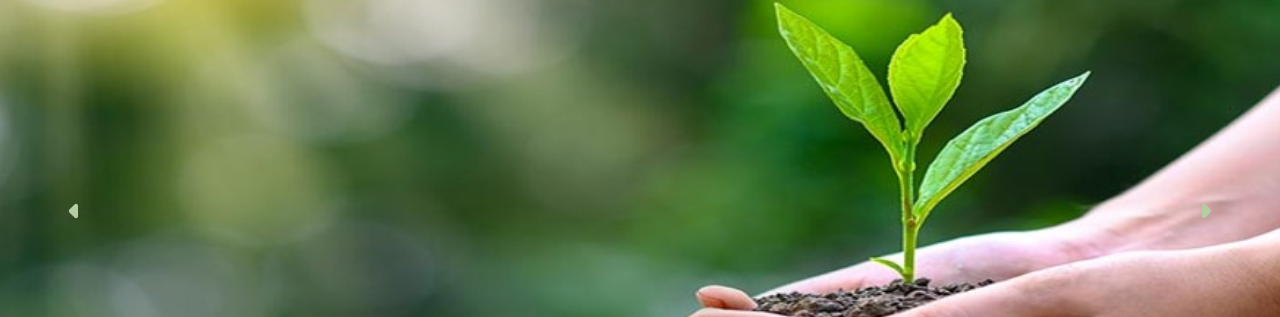
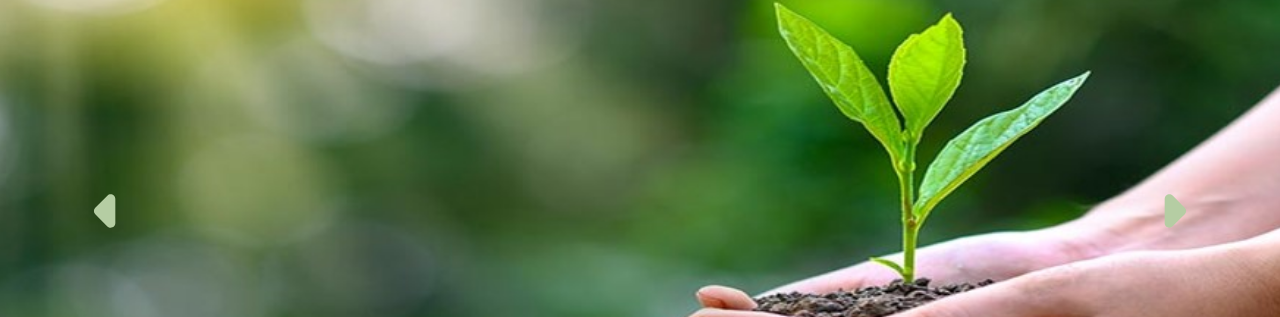
Before and after one commit to Marcelo-Lim/John-Doe, a React (Create React App) app: page /#/ in a window 1280 px wide. Shown: the part 1499-1816 px from the top of the page. Built offline with nearby package versions, Linux system fonts and the light colour scheme; a web font is replaced by a local one.

Commit message:
edited the arrow size in home page carousel

```diff
--- a/src/components/HomepageComponents/Hero.js
+++ b/src/components/HomepageComponents/Hero.js
@@ -57,10 +57,10 @@ const Hero =({slides})=>{
           </div>
           )})}
           <div className="SliderButtons">
-            <ArrowRightRoundedIcon  style={{ fontSize:'clamp(3rem,6vw,3rem)', color: COLORS.GREEN3 }}onClick={prevSlide}/>
+            <ArrowRightRoundedIcon  style={{ fontSize:'clamp(7rem,6vw,3rem)', color: COLORS.GREEN3 }}onClick={prevSlide}/>
           </div>
           <div className="SliderButtons2">
-            <ArrowLeftRoundedIcon  style={{ fontSize:'clamp(3rem,6vw,3rem)', color: COLORS.GREEN3 }}onClick={nextSlide}/>
+            <ArrowLeftRoundedIcon  style={{ fontSize:'clamp(7rem,6vw,3rem)', color: COLORS.GREEN3 }}onClick={nextSlide}/>
           </div>
     </div>
   </div>
```
